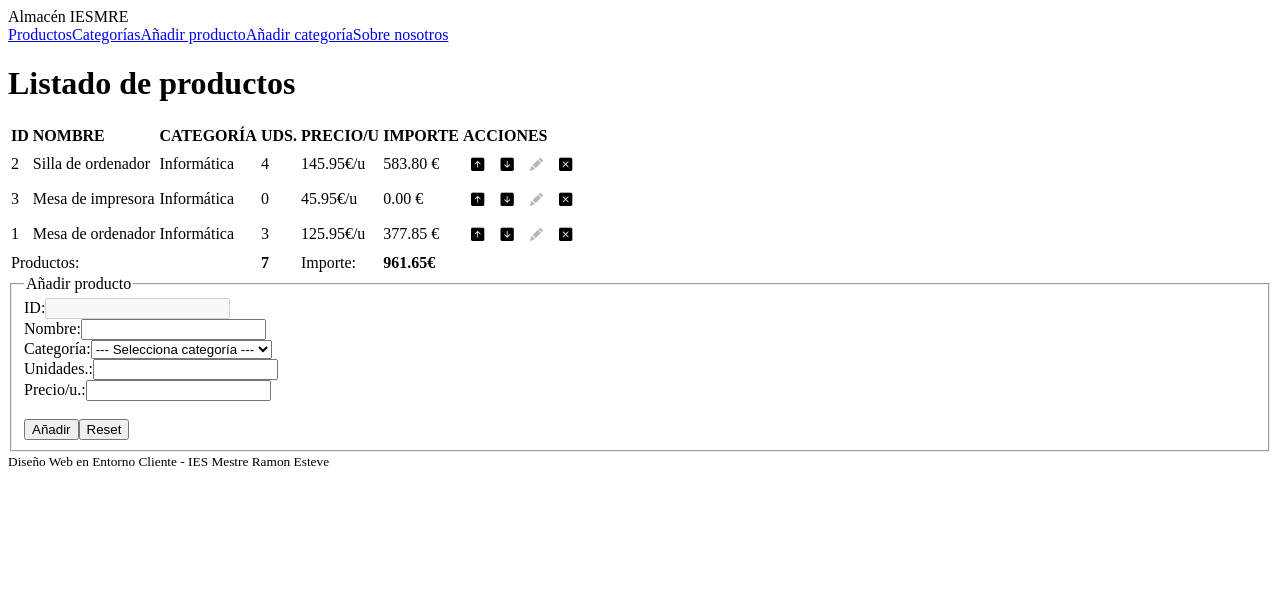
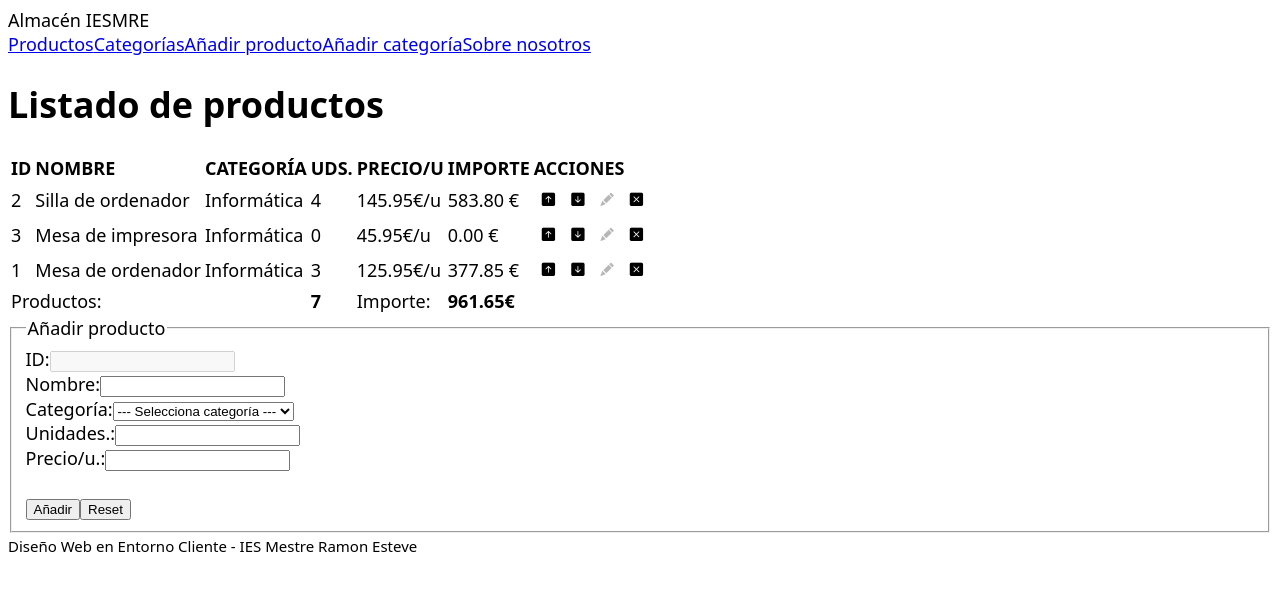
Before and after one commit to notDRKY/vue-final-project-dwc, a Vue app: page / in a window 1280 px wide. Shown: the top 590 px of the page. Built offline with nearby package versions, Linux system fonts and the light colour scheme.

Commit message:
styles added

```diff
--- a/src/App.vue
+++ b/src/App.vue
@@ -28,3 +28,10 @@
     <footer><small>Diseño Web en Entorno Cliente - IES Mestre Ramon Esteve</small></footer>
   </div>
 </template>
+
+<style>
+  body {
+    font-family: ui-sans-serif, system-ui, -apple-system, BlinkMacSystemFont, "Segoe UI", Roboto, "Helvetica Neue", Arial, "Noto Sans", sans-serif, "Apple Color Emoji", "Segoe UI Emoji", "Segoe UI Symbol", "Noto Color Emoji";
+    font-size: 18px;
+  }
+</style>
```
